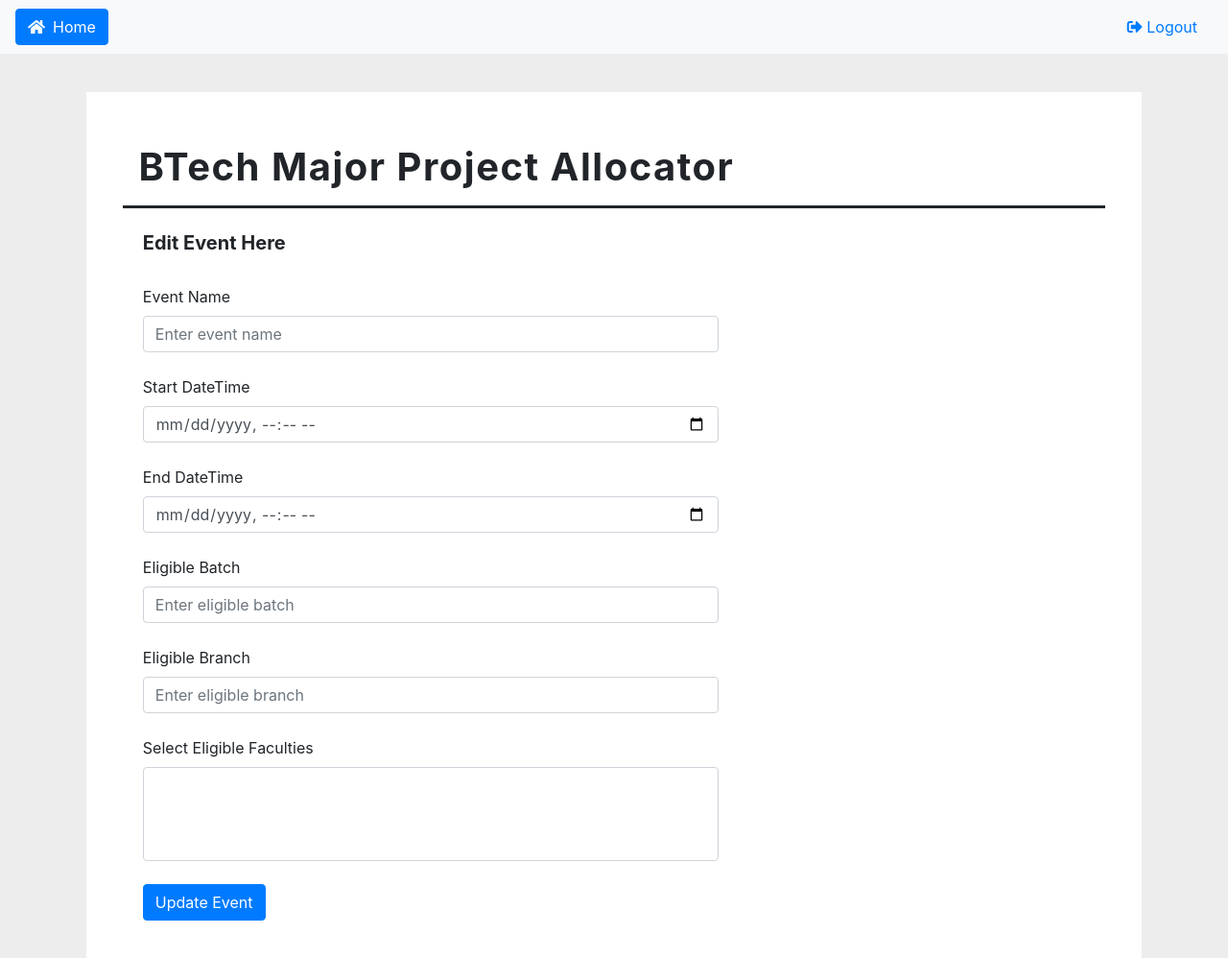
After one commit to sanjeevholla26/IT303_Btech_Guide_Allocator, a Django app: template alloc/allocator/templates/allocator/edit_event.html in a window 1280 px wide. The commit adds this page. Shown: the whole page at 96% size. Run offline with Django 4.2, Linux system fonts and the light colour scheme; the template is opened without the code that fills it, so the values that code supplies are empty; the visitor is signed in with stand-in values (Sample User, id 1).

Commit message:
Added edit event option

```diff
--- a/alloc/allocator/templates/allocator/admin_all_events.html
+++ b/alloc/allocator/templates/allocator/admin_all_events.html
@@ -17,6 +17,7 @@
                 <th scope="col">Start date</th>
                 <th scope="col">End date</th>
                 <th scope="col">View</th>
+                <th scope="col">Edit Event</th>
             </tr>
             </thead>
             <tbody>
@@ -29,6 +30,9 @@
                     <td><a href="{% url 'create_cluster' id=event.id %}"><button class="btn btn-success">
                         View
                      </button></a></td>
+                     <td><a href="{% url 'edit_event' id=event.id %}"><button class="btn btn-success">
+                        Edit
+                     </button></a></td>
                 </tr>
             {% endfor %}
             </tbody>
--- /dev/null
+++ b/alloc/allocator/templates/allocator/edit_event.html
@@ -0,0 +1,84 @@
+{% extends './login_layout.html' %}
+{% load static %}
+{% block head %}
+<meta charset="UTF-8" />
+<meta http-equiv="X-UA-Compatible" content="IE=edge" />
+<meta name="viewport" content="width=device-width, initial-scale=1.0" />
+{% endblock %}
+
+{% block title %} Edit Event {% endblock %}
+
+{% block body %}
+<div class="reg-container">
+    <div class="reg-userform">
+        <h1>BTech Major Project Allocator</h1>
+        <h5>Edit Event Here</h5>
+        <form action="{% url 'edit_event' event.id %}" method="post" class="reg-userform-form">
+            {% csrf_token %}
+            <div class="form-group">
+                <label for="name">Event Name</label>
+                <input type="text" class="form-control" id="name" name="name" value="{{ event.event_name }}" placeholder="Enter event name" required>
+            </div>
+            <div class="form-group">
+                <label for="start_datetime">Start DateTime</label>
+                <input type="datetime-local" class="form-control" id="start_datetime" name="start_datetime" value="{{ event.start_datetime|date:'Y-m-d\TH:i' }}" required>
+            </div>
+            <div class="form-group">
+                <label for="end_datetime">End DateTime</label>
+                <input type="datetime-local" class="form-control" id="end_datetime" name="end_datetime" value="{{ event.end_datetime|date:'Y-m-d\TH:i' }}" required>
+            </div>
+            <div class="form-group">
+                <label for="batch">Eligible Batch</label>
+                <input type="text" class="form-control" id="batch" name="batch" value="{{ event.eligible_batch }}" placeholder="Enter eligible batch" required>
+            </div>
+            <div class="form-group">
+                <label for="branch">Eligible Branch</label>
+                <input type="text" class="form-control" id="branch" name="branch" value="{{ event.eligible_branch }}" placeholder="Enter eligible branch" required>
+            </div>
+            <div class="form-group">
+                <label for="faculties">Select Eligible Faculties</label>
+                <select id="faculties" class="form-control" name="faculties" multiple required>
+                    {% for faculty in faculties %}
+                    <option value="{{ faculty.user.id }}" {% if faculty.user.id in event.eligible_faculties.all %}selected{% endif %}>{{ faculty.user }}</option>
+                    {% endfor %}
+                </select>
+            </div>
+            <button type="submit" class="btn btn-primary">Update Event</button>
+        </form>
+    </div>
+</div>
+
+<style>
+    .reg-userform {
+        background: white;
+        padding: 3%;
+        max-width: 1100px;
+        margin: auto;
+        border-radius: 0;
+        filter: none;
+    }
+
+    .reg-userform>h1 {
+        font-weight: bolder;
+        letter-spacing: 1.5px;
+        border-bottom: solid;
+        padding: 1rem;
+        margin-bottom: 1.5rem;
+    }
+
+    .reg-userform>h5 {
+        font-weight: bolder;
+        margin-left: 2%;
+    }
+
+    .reg-userform-form {
+        max-width: 600px;
+        margin-left: 2%;
+        margin-top: 2rem;
+    }
+
+    .form-group {
+        margin-bottom: 1.5rem;
+    }
+</style>
+{% endblock %}
--- a/alloc/allocator/urls.py
+++ b/alloc/allocator/urls.py
@@ -13,6 +13,7 @@ urlpatterns = [
     path("add_permissions/", views.add_permissions, name="add_permissions"),
     path("events/", views.all_events, name="events"),
     path("event/<int:id>", views.event, name="event"),
+    path('edit_event/<int:id>/', views.edit_event, name='edit_event'),
     path("create_cluster/<int:id>", views.create_cluster, name="create_cluster"),
     path("admin_all_events/", views.admin_all_events, name="admin_all_events"),
     path("run_allocation/<int:id>/", views.run_allocation, name="run_allocation"),
```
Also changed, not shown: alloc/allocator/views.py (+26 -0 lines).
